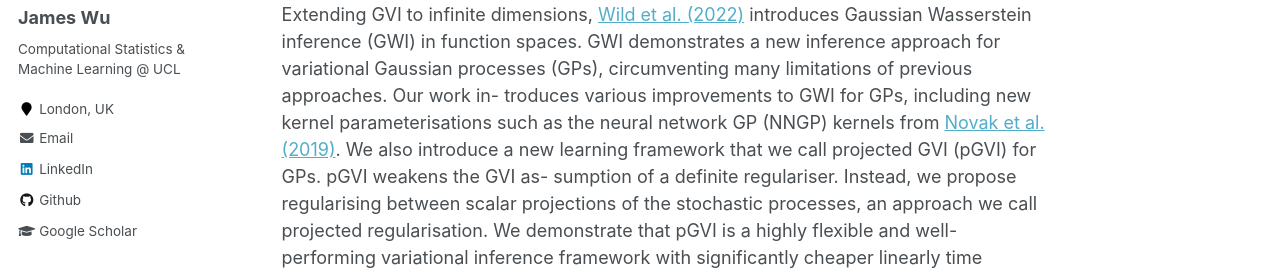
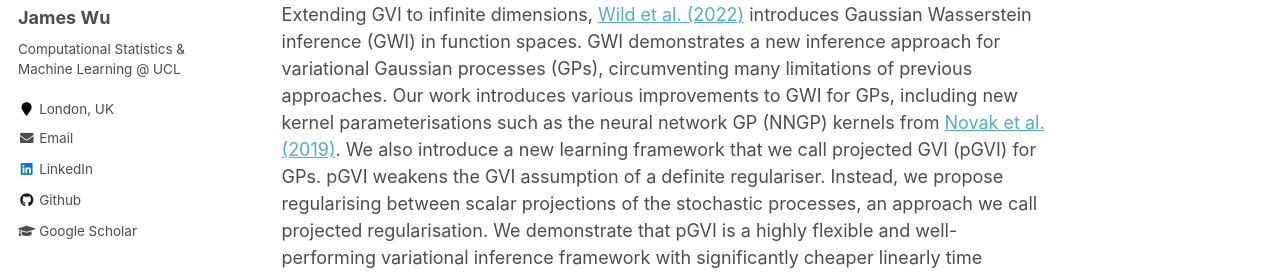
Before and after one commit to jswu18/jswu18.github.io, a Jekyll site: the page built from _publications/2023-09-11-generalised-variational-inference-for-gaussian-processes.md, in a window 1280 px wide and 1194 px high. Shown: the part 296-571 px from the top of the window. Built offline with Jekyll 4.4.1, drawn with Linux system fonts in a browser that asks for light colours; some of the changed text lies outside the part shown.

Commit message:
grammar fixes

```diff
--- a/_publications/2023-09-11-generalised-variational-inference-for-gaussian-processes.md
+++ b/_publications/2023-09-11-generalised-variational-inference-for-gaussian-processes.md
@@ -7,6 +7,6 @@ date: 2023-09-11
 paperurl: '/files/james-wu-msc-thesis.pdf'
 citation: 'Your Name, You. (2009). &quot;Paper Title Number 1.&quot; <i>Journal 1</i>. 1(1).'
 ---
-Proposed by <a href="https://arxiv.org/pdf/1904.02063.pdf">Knoblauch et al. (2022)</a>, generalised variational inference (GVI) is a learning framework motivated by an optimisation-centric interpretation of Bayesian inference. Extending GVI to infinite dimensions, <a href="https://arxiv.org/pdf/2205.06342.pdf">Wild et al. (2022)</a> introduces Gaussian Wasserstein inference (GWI) in function spaces. GWI demonstrates a new inference approach for variational Gaussian processes (GPs), circumventing many limitations of previous approaches. Our work in- troduces various improvements to GWI for GPs, including new kernel parameterisations such as the neural network GP (NNGP) kernels from <a href="https://arxiv.org/pdf/1912.02803.pdf">Novak et al. (2019)</a>. We also introduce a new learning framework that we call projected GVI (pGVI) for GPs. pGVI weakens the GVI as- sumption of a definite regulariser. Instead, we propose regularising between scalar projections of the stochastic processes, an approach we call projected regularisation. We demonstrate that pGVI is a highly flexible and well-performing variational inference framework with significantly cheaper linearly time computational costs compared to the cubic costs of existing approaches. We also present our learning frameworks through a comprehensive software implementation available on <a href="https://github.com/jswu18/gvi-gaussian-process">Github</a>.
+Proposed by <a href="https://arxiv.org/pdf/1904.02063.pdf">Knoblauch et al. (2022)</a>, generalised variational inference (GVI) is a learning framework motivated by an optimisation-centric interpretation of Bayesian inference. Extending GVI to infinite dimensions, <a href="https://arxiv.org/pdf/2205.06342.pdf">Wild et al. (2022)</a> introduces Gaussian Wasserstein inference (GWI) in function spaces. GWI demonstrates a new inference approach for variational Gaussian processes (GPs), circumventing many limitations of previous approaches. Our work introduces various improvements to GWI for GPs, including new kernel parameterisations such as the neural network GP (NNGP) kernels from <a href="https://arxiv.org/pdf/1912.02803.pdf">Novak et al. (2019)</a>. We also introduce a new learning framework that we call projected GVI (pGVI) for GPs. pGVI weakens the GVI assumption of a definite regulariser. Instead, we propose regularising between scalar projections of the stochastic processes, an approach we call projected regularisation. We demonstrate that pGVI is a highly flexible and well-performing variational inference framework with significantly cheaper linearly time computational costs compared to the cubic costs of existing approaches. We also present our learning frameworks through a comprehensive software implementation available on <a href="https://github.com/jswu18/gvi-gaussian-process">Github</a>.
 
 [Download paper here](/files/james-wu-msc-thesis.pdf)
```
